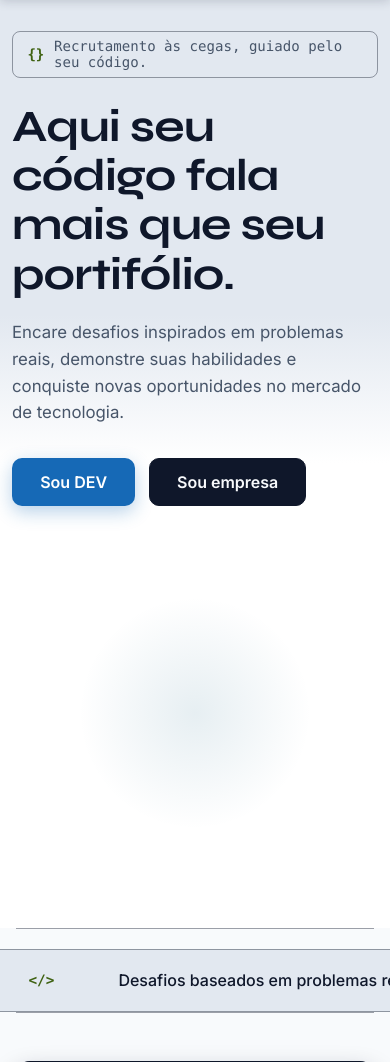
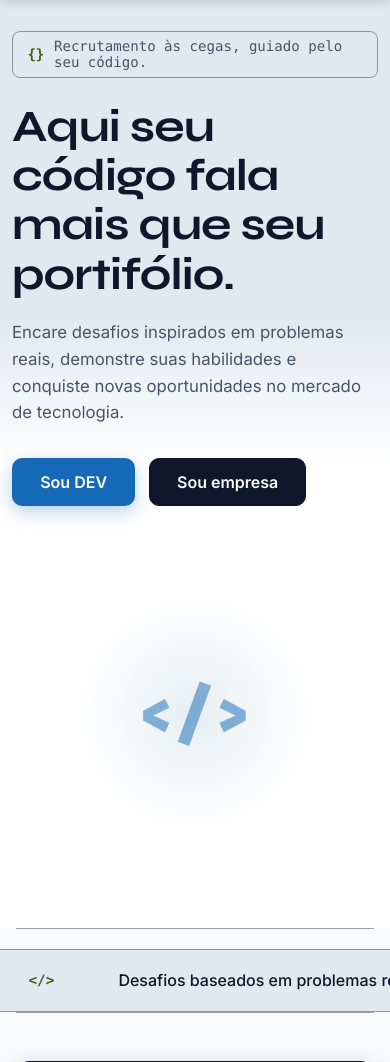
Before and after one commit to brenobDEV/DevCodeArena, a Django app: page / in a window 390 px wide. Shown: the part 70-1132 px from the top of the page. Run offline with Django 5.2, Linux system fonts and the light colour scheme; some libraries are stand-ins or nearby versions.

Commit message:
Add fast visual fallbacks while 3D scenes load

```diff
--- a/prog/static/css/home.css
+++ b/prog/static/css/home.css
@@ -12,7 +12,9 @@
 .scene canvas { position: absolute; inset: 0; width: 100%; height: 100%; display: block; pointer-events: none; }
 .scene--hero { aspect-ratio: 1 / 1; max-height: 640px; }
 .scene--arena { aspect-ratio: 4 / 3; max-width: 600px; justify-self: end; }
-.scene__fallback { position: absolute; inset: 0; display: none; place-items: center; font: 800 clamp(4rem, 12vw, 8rem) "Syne", sans-serif; color: var(--interact); opacity: .5; }
+.scene__fallback { position: absolute; inset: 0; display: grid; place-items: center; font: 800 clamp(4rem, 12vw, 8rem) "Syne", sans-serif; color: var(--interact); opacity: .5; }
+.scene:not(.is-loading):not(.is-fallback) .scene__fallback { display: none; }
+.scene.is-loading canvas { opacity: 0; }
 .scene.is-fallback .scene__fallback { display: grid; }
 .scene.is-fallback canvas { display: none; }
 
```
